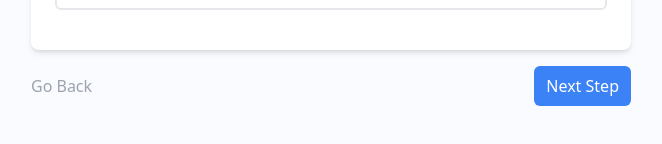
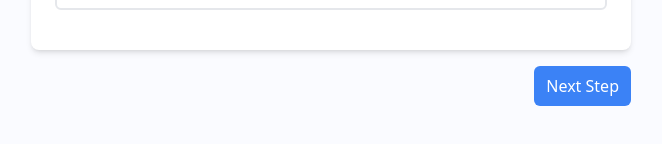
Before and after one commit to szczepanieceryk/multi-step-form, a React (Vite) app: page / in a window 1280 px wide. Shown: the part 322-466 px from the top of the page, without its empty margins (309-971 px from the left). Built offline with nearby package versions, Linux system fonts and the light colour scheme.

Commit message:
fix(ui): fix buttons plcement & styles based on form step

```diff
--- a/src/layouts/FirstStep.tsx
+++ b/src/layouts/FirstStep.tsx
@@ -17,6 +17,7 @@ const FirstStep: React.FC = () => {
           placeholder="e.g. Stephen King"
           className="p-2 w-full border-2 border-gray-200 rounded-md"
           value={name}
+          required
           onChange={(e) => setName(e.target.value)}
         />{' '}
       </label>
@@ -28,6 +29,7 @@ const FirstStep: React.FC = () => {
           placeholder="e.g. stephenking@lorem.com"
           className="p-2 w-full border-2 border-gray-200 rounded-md"
           value={email}
+          required
           onChange={(e) => setEmail(e.target.value)}
         />{' '}
       </label>
@@ -40,6 +42,7 @@ const FirstStep: React.FC = () => {
           className="p-2 w-full border-2 border-gray-200 rounded-md"
           onChange={(e) => setNumber(e.target.value)}
           value={number}
+          required
         />{' '}
       </label>
     </>
--- a/src/layouts/FormNavigation.tsx
+++ b/src/layouts/FormNavigation.tsx
@@ -6,10 +6,12 @@ interface FormNavigationProps {
 
 const FormNavigation: React.FC<FormNavigationProps> = ({ step, setStep }) => {
   return (
-    <div className="my-4 flex flex-wrap justify-between">
-      <button className="text-gray-400" onClick={() => setStep((s) => Math.max(s - 1, 1))}>
-        Go Back
-      </button>
+    <div className={`my-4 flex flex-wrap ${step === 1 ? 'justify-end' : 'justify-between'}`}>
+      {step > 1 && (
+        <button className="text-gray-400" onClick={() => setStep((s) => Math.max(s - 1, 1))}>
+          Go Back
+        </button>
+      )}
 
       <button
         className="py-2 px-3 bg-blue-500 rounded-md text-white"
```
